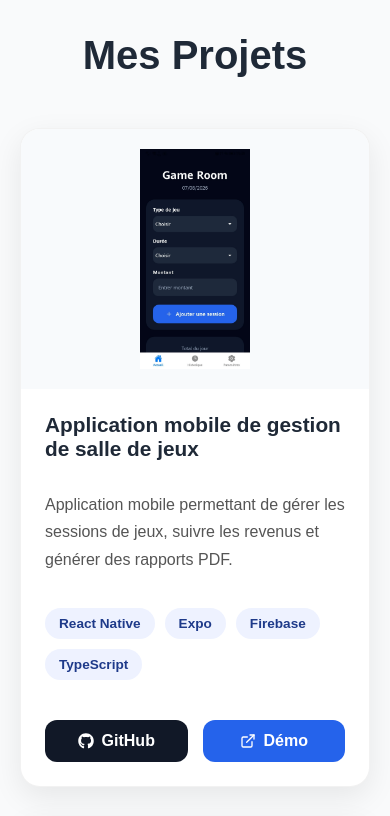
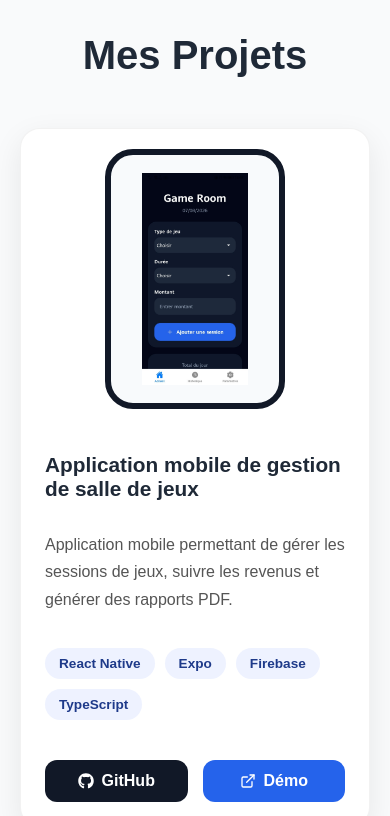
Before and after one commit to Fanajaval/mon-portfolio, a React app: page / in a window 390 px wide. Shown: the part 4820-5636 px from the top of the page. Built offline with nearby package versions, Linux system fonts and the light colour scheme; the HTML template or start-up script is replaced by a standard one.

Commit message:
test border phone sur image projet mobile

```diff
--- a/src/styles/Projects.css
+++ b/src/styles/Projects.css
@@ -24,7 +24,8 @@
 }
 
 .project-card:hover {
-  transform: translateY(-8px);
+  transform: translateY(-8px) scale(1.01);
+  box-shadow: 0 20px 45px rgba(0,0,0,0.12);
 }
 
 .project-image {
@@ -43,7 +44,14 @@
 .mobile-image {
   height: 260px;
   object-fit: contain;
-  padding: 20px;
+  padding: 18px;
+  background: #f8fafc;
+
+  border: 6px solid #111827;
+  border-radius: 28px;
+
+  width: 180px;
+  margin: 20px auto;
 }
 
 .project-content {
```
